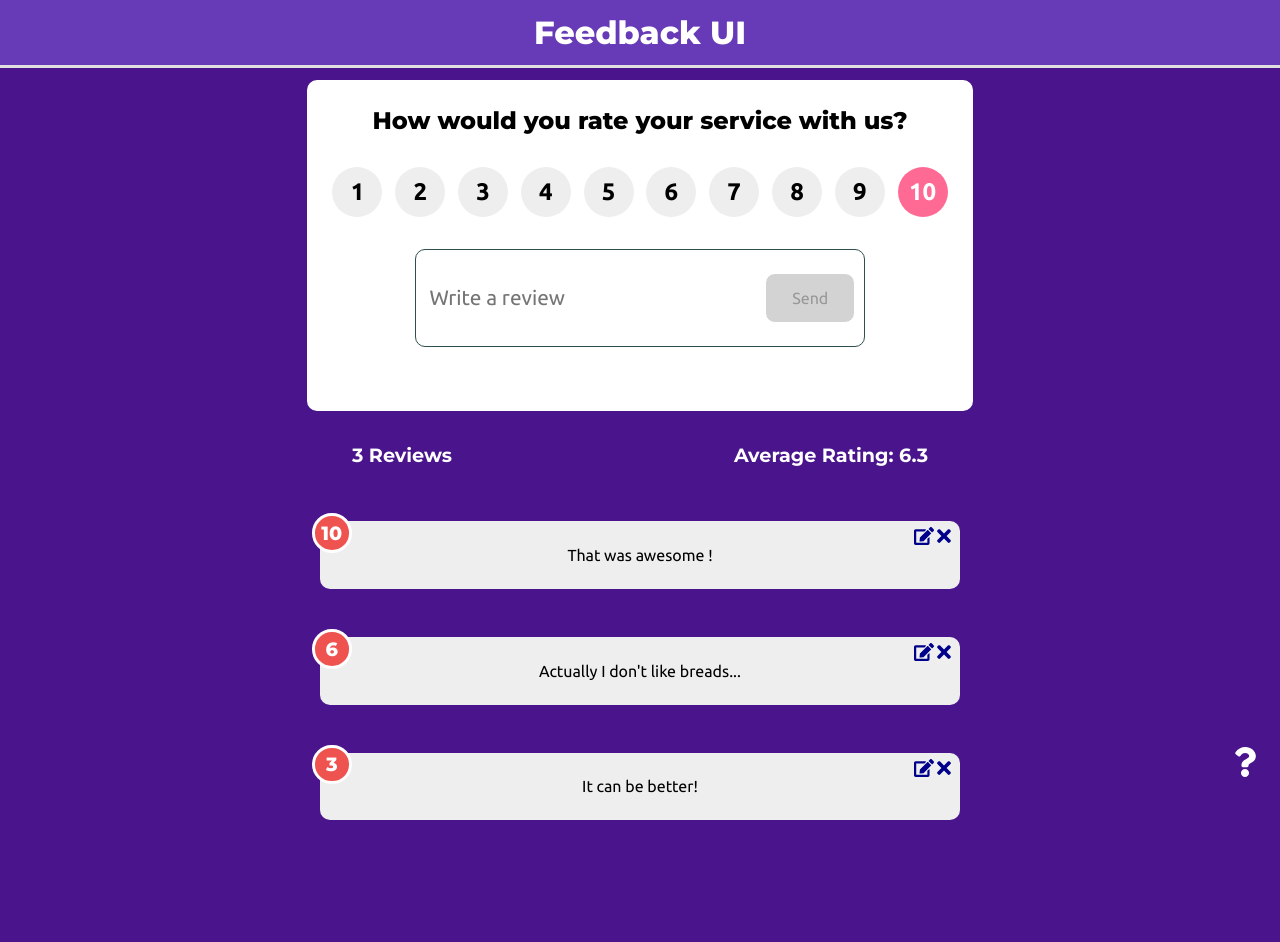
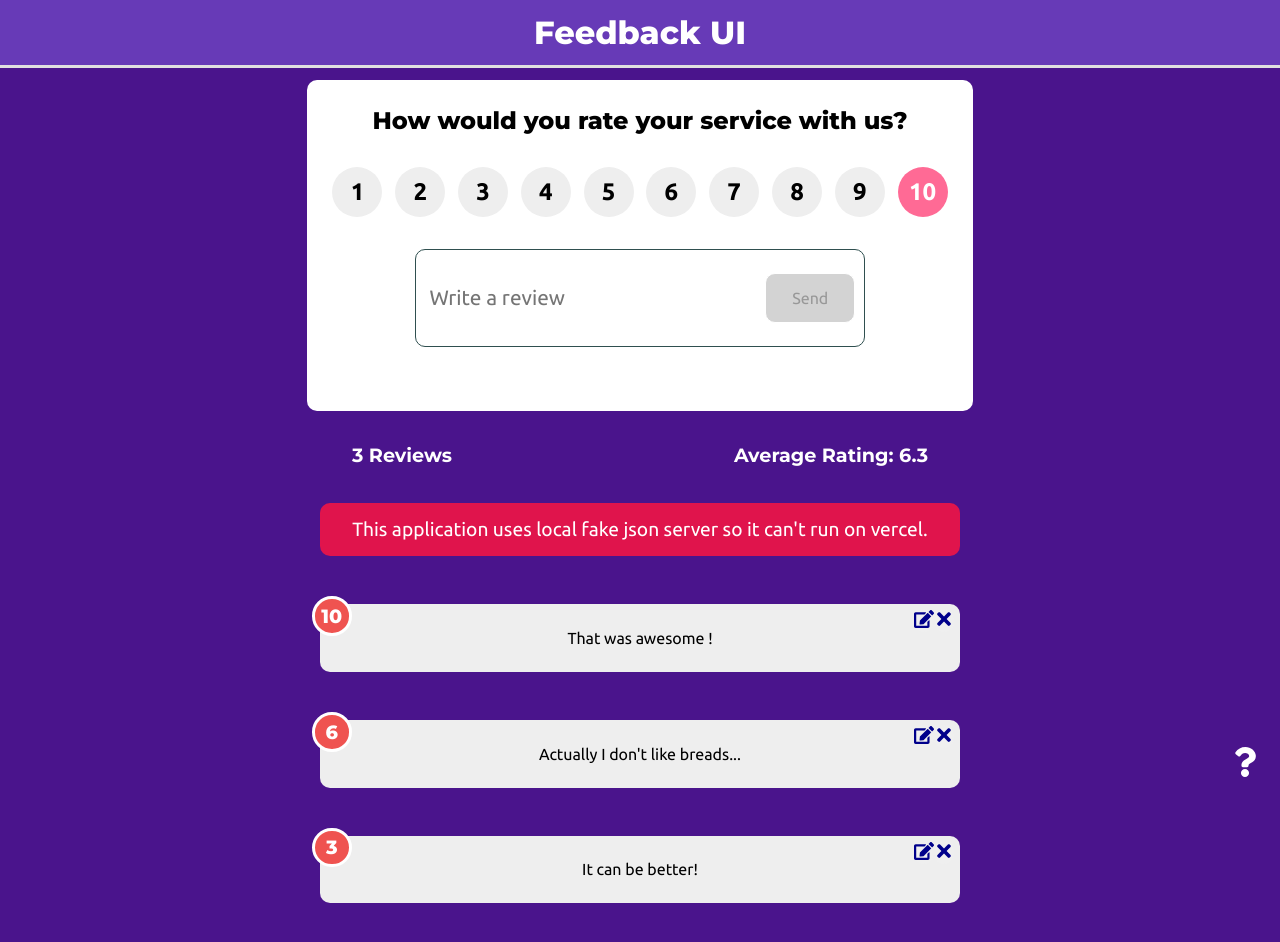
Before and after one commit to mustafaerenhizarci/feedback-ui, a React (Create React App) app: page / in a window 1280 px wide. Shown: the top 942 px of the page. Before the commit the page ends 881 px from the top, so only its background shows below. Built offline with nearby package versions, Linux system fonts and the light colour scheme; data requests are answered from the project's data file.

Commit message:
app-info

```diff
--- a/src/components/FeedbackList.jsx
+++ b/src/components/FeedbackList.jsx
@@ -25,6 +25,7 @@ export default function FeedbackList() {
         <h2>Average Rating: {average}</h2>
       </div>
       <AnimatePresence>
+        <p className="app-info">This application uses local fake json server so it can't run on vercel.</p>
         {feedbacks.map((feedback) => (
           <motion.div
             key={feedback.id}
--- a/src/index.css
+++ b/src/index.css
@@ -273,3 +273,14 @@ input[type="radio"]:checked ~ label {
         width: 80%;
     }
 }
+
+
+.app-info {
+    background-color: #E0144C;
+    padding:15px;
+    border-radius: 10px;
+    margin:30px 0;
+    color: white;
+    font-size: 1.2rem;
+    font-family: 'Ubuntu';
+}
```
